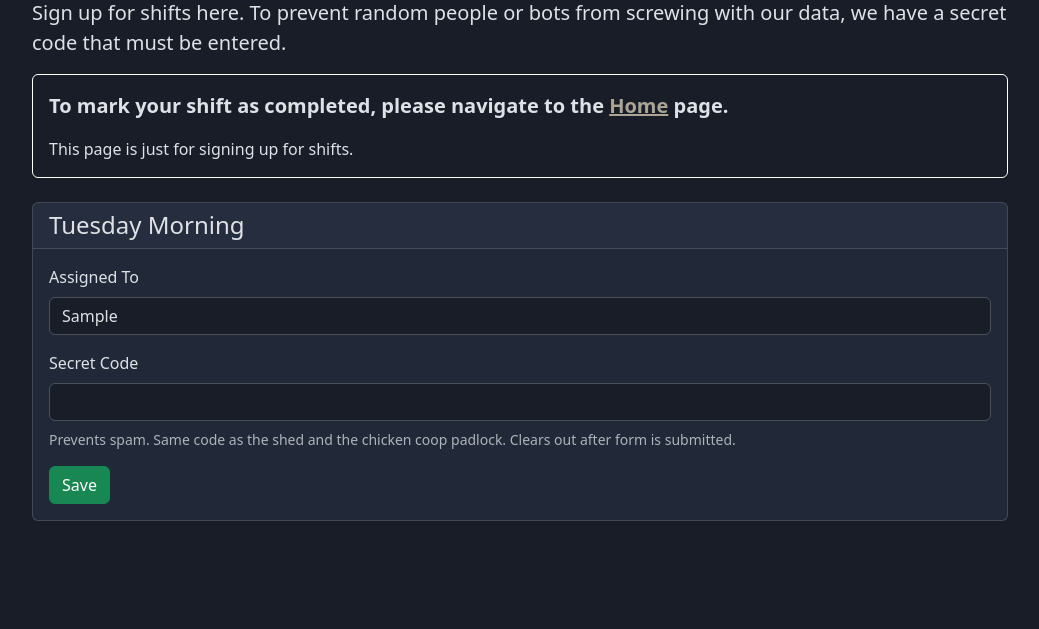
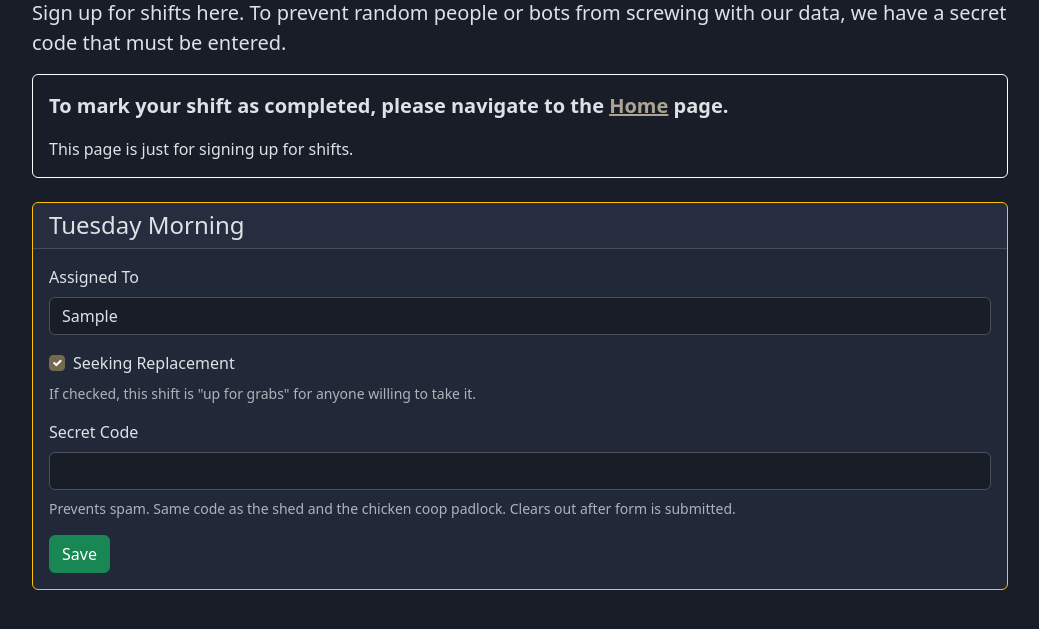
Before and after one commit to jack-hermanson/chicken-coop, a Flask app: page /shifts/ in a window 1280 px wide. Shown: the part 141-770 px from the top of the page, without its empty margins (120-1159 px from the left). Run offline with Flask 3, Linux system fonts and the light colour scheme; tables that the repository leaves empty hold one stand-in row (values such as "Sample post"); some libraries are stand-ins or nearby versions.

Commit message:
add seeking_replacement

```diff
--- a/main/modules/main/routes.py
+++ b/main/modules/main/routes.py
@@ -7,12 +7,14 @@ from utils.date_functions import day_of_week_str, time_of_day_str
 from utils.date_time_enums import DayOfWeekEnum, TimeOfDayEnum
 from ..shifts import services as shift_services
 from ..shifts.forms import ShiftInstanceCompletedTimestampForm
+from ..shifts.services import generate_alert_for_shifts_that_need_signups
 
 main = Blueprint("main", __name__, url_prefix="")
 
 
 @main.route("/")
 def index():
+    generate_alert_for_shifts_that_need_signups()
     session.permanent = True
     name = request.cookies.get("name") or ""
     page = int(request.args.get("page", default=1, type=int))
--- a/main/modules/shifts/forms.py
+++ b/main/modules/shifts/forms.py
@@ -1,7 +1,7 @@
 import time
 
 from flask_wtf import FlaskForm
-from wtforms import DateTimeLocalField, StringField, SubmitField, HiddenField, TelField
+from wtforms import DateTimeLocalField, StringField, SubmitField, HiddenField, TelField, BooleanField
 from wtforms.validators import DataRequired, Optional, ValidationError
 from datetime import datetime
 from main import Config
@@ -23,7 +23,10 @@ class AssignShiftForm(FlaskForm):
     """
     shift_id = HiddenField()
     assigned_to = StringField()
-    secret_code = TelField(description="Prevents spam. Same code as the shed and the chicken coop padlock. Clears out after form is submitted.")
+    secret_code = TelField(description="Prevents spam. Same code as the shed and the chicken coop padlock. Clears out "
+                                       "after form is submitted.")
+    seeking_replacement = BooleanField("Seeking Replacement", description="If checked, this shift is \"up for grabs\" "
+                                                                          "for anyone willing to take it.")
     submit = SubmitField("Save")
 
     @staticmethod
--- a/main/modules/shifts/models.py
+++ b/main/modules/shifts/models.py
@@ -17,6 +17,7 @@ class Shift(db.Model):
     # I had these, but I'm going to cheap out and just use a string
     # person_id = db.mapped_column(db.ForeignKey("person.person_id"), nullable=True)
     # person = db.relationship("Person", back_populates="shifts")
+    seeking_replacement = db.Column(db.Boolean, nullable=False, default=str(0))
 
     shift_instances = db.relationship("ShiftInstance", back_populates="shift", cascade="all, delete-orphan")
 
--- a/main/modules/shifts/routes.py
+++ b/main/modules/shifts/routes.py
@@ -31,6 +31,8 @@ def sign_up():
             shift.assigned_to = form.assigned_to.data
             alert_message = f"Successfully assigned shift to {shift.assigned_to}.", "success"
 
+        shift.seeking_replacement = form.seeking_replacement.data
+
         db.session.commit()
 
         assign_shift_view_model = generate_assign_shift_view_model(shift)
--- a/main/modules/shifts/services.py
+++ b/main/modules/shifts/services.py
@@ -1,9 +1,10 @@
 from __future__ import annotations
 
-from sqlalchemy import and_
+from flask import flash
+from sqlalchemy import and_, or_
 
 from main import logger, db
-from utils.date_functions import get_next_date_with_same_day_of_week
+from utils.date_functions import get_next_date_with_same_day_of_week, day_of_week_str, time_of_day_str
 from utils.date_time_enums import DayOfWeekEnum
 from .forms import ShiftInstanceCompletedTimestampForm, AssignShiftForm
 from .models import Shift, ShiftInstance
@@ -113,9 +114,35 @@ def generate_assign_shift_view_model(shift: Shift, form: AssignShiftForm = None)
         shift=shift,
         assign_shift_form=(form or AssignShiftForm(
             assigned_to=shift.assigned_to,
-            shift_id=shift.shift_id
+            shift_id=shift.shift_id,
+            seeking_replacement=shift.seeking_replacement
         ))
     )
     if not form:
         assign_shift_view_model.assign_shift_form.secret_code.data = ""
     return assign_shift_view_model
+
+
+def get_shifts_that_need_signups():
+    """Get all the shifts that have 'seeking_replacement' or no assignment at all."""
+    shifts_that_need_signups = Shift.query.filter(
+        or_(
+            Shift.seeking_replacement,
+            Shift.assigned_to.is_(None)
+        )
+    ).order_by(Shift.day_of_week, Shift.time_of_day).all()
+    return shifts_that_need_signups
+
+
+def generate_alert_for_shifts_that_need_signups():
+    """Generate the alert saying these shifts need signups."""
+    shifts_that_need_signups = get_shifts_that_need_signups()
+    if len(shifts_that_need_signups):
+        logger.info(f"There are {len(shifts_that_need_signups)} shifts that need signups")
+        message = "The following shifts are looking for volunteers: "
+        for index, shift in enumerate(shifts_that_need_signups):
+            message += f"{day_of_week_str(shift.day_of_week)} {time_of_day_str(shift.time_of_day)}"
+            if index < len(shifts_that_need_signups) - 1:
+                message += ", "
+        message += "."
+        flash(message, "warning")
--- a/main/web/templates/shifts/partials/shift-signup-partial.html
+++ b/main/web/templates/shifts/partials/shift-signup-partial.html
@@ -1,8 +1,13 @@
 {% from "macros/card.html" import simple_card, card_header, card_body %}
 {% from "macros/form.html" import form_group %}
 
-{% call simple_card(class="mb-4", id=("admin-shift-" + assign_shift_view_model.shift.shift_id|string)) %}
-    {{ card_header(assign_shift_view_model.shift.day_of_week|day_of_week_str + ' ' + assign_shift_view_model.shift.time_of_day|time_of_day_str) }}
+{% call simple_card(class=("mb-4" + (" border-warning" if (assign_shift_view_model.shift.seeking_replacement or not assign_shift_view_model.shift.assigned_to) else "")), id=("shift-" + assign_shift_view_model.shift.shift_id|string)) %}
+{#    {{ card_header(assign_shift_view_model.shift.day_of_week|day_of_week_str + ' ' + assign_shift_view_model.shift.time_of_day|time_of_day_str) }}#}
+    <div class="card-header">
+        <h4 class="card-title mb-0">
+            {{ assign_shift_view_model.shift.day_of_week|day_of_week_str }} {{ assign_shift_view_model.shift.time_of_day|time_of_day_str }}
+        </h4>
+    </div>
     {% call card_body() %}
         {% if alert_message %}
             <div class="alert alert-{{ alert_message[1] }}">
@@ -11,12 +16,23 @@
         {% endif %}
         <form
             hx-post="{{ url_for('shifts.sign_up') }}"
-            hx-target="#admin-shift-{{ assign_shift_view_model.shift.shift_id }}"
+            hx-target="#shift-{{ assign_shift_view_model.shift.shift_id }}"
             hx-swap="outerHTML"
         >
             {{ assign_shift_view_model.assign_shift_form.csrf_token(id="csrf-token-" + assign_shift_view_model.shift.shift_id|string) }}
             {{ assign_shift_view_model.assign_shift_form.shift_id(id="shift-signup-shift-id-" + assign_shift_view_model.shift.shift_id|string) }}
             {{ form_group(assign_shift_view_model.assign_shift_form, "assigned_to", id=("assigned-to-input-" + assign_shift_view_model.shift.shift_id|string)) }}
+            <div class="form-group">
+{#                <label class="form-label">Options</label>#}
+                <div class="form-check">
+                    {{ assign_shift_view_model.assign_shift_form.seeking_replacement(class="form-check-input", id=("shift-" + assign_shift_view_model.shift.shift_id|string + "-seeking-replacement")) }}
+                    <label class="form-check-label" for="shift-{{ assign_shift_view_model.shift.shift_id|string }}-seeking-replacement" style="user-select: none;">
+                        Seeking Replacement
+                    </label>
+                </div>
+                <div class="small form-text text-muted mt-2">{{ assign_shift_view_model.assign_shift_form.seeking_replacement.description }}</div>
+            </div>
+
             {{ form_group(assign_shift_view_model.assign_shift_form, "secret_code", id=("shift-signup-secret-code-shift-id-" + assign_shift_view_model.shift.shift_id|string)) }}
             {{ assign_shift_view_model.assign_shift_form.submit(class="btn btn-success") }}
         </form>
```
Also changed, not shown: main/web/templates/main/partials/shift-instance-partial.html (+10 -4 lines), migrations/versions/ad64013c0042_seeking_replacement.py (added, +32 -0 lines).
